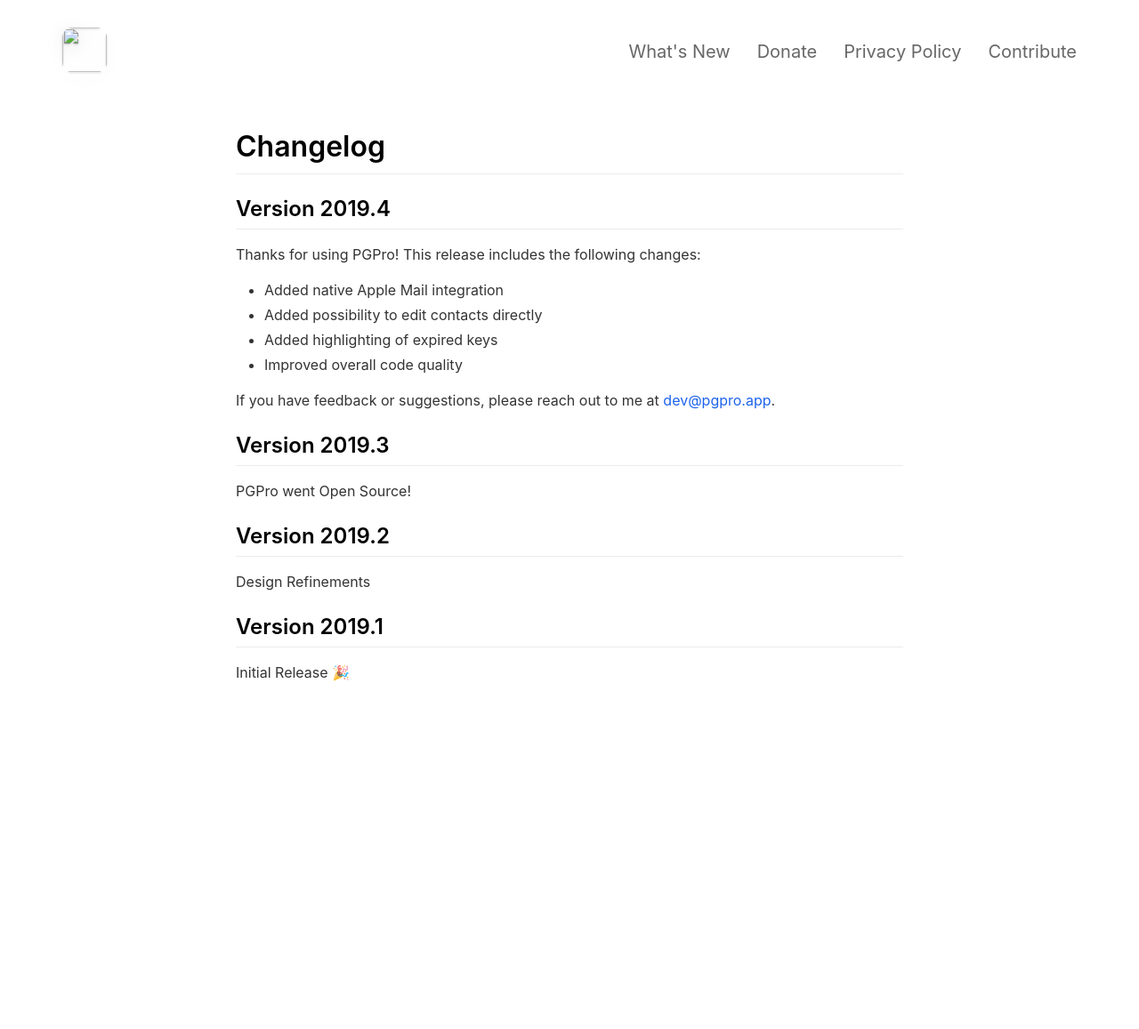
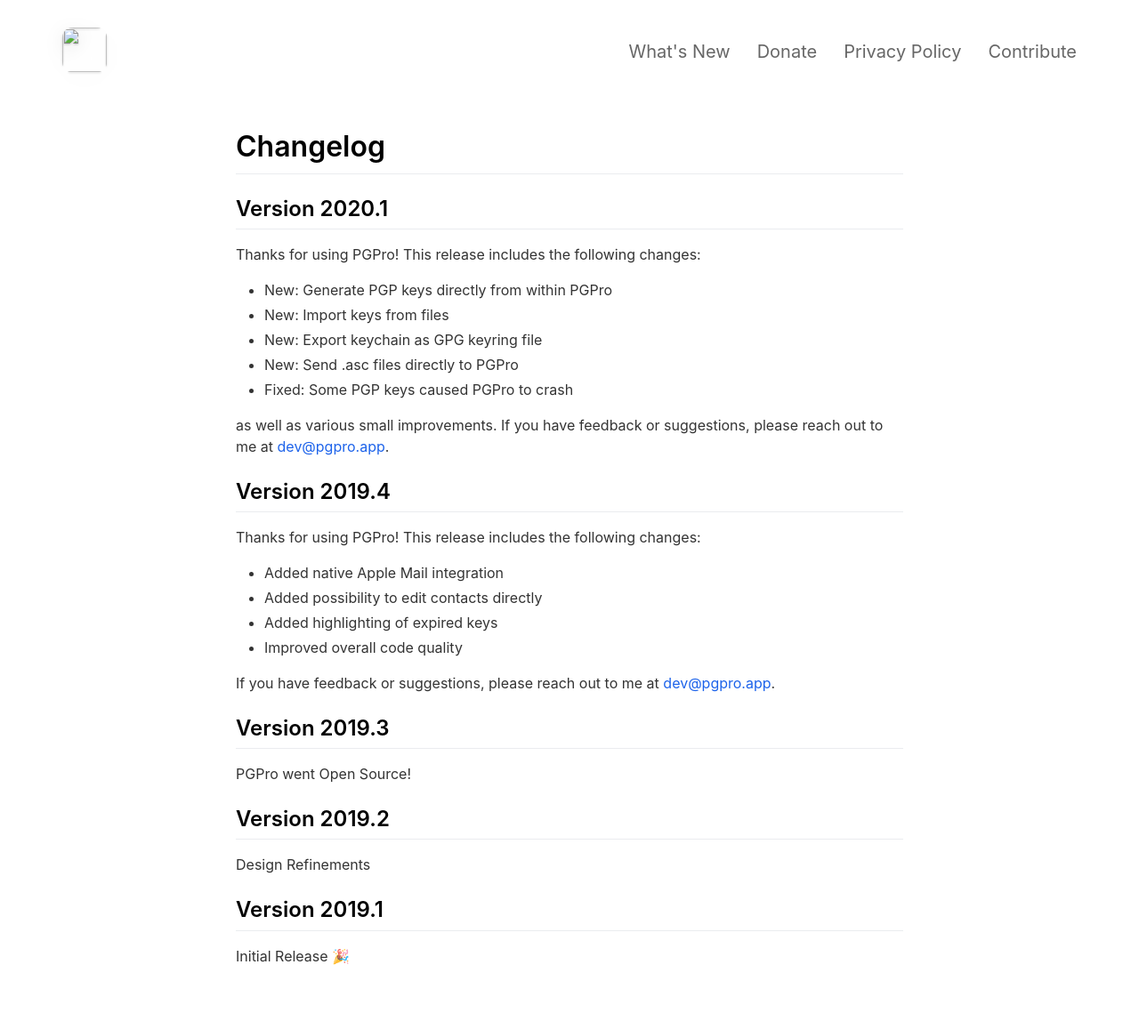
Before and after one commit to lucanaef/PGPro, a Jekyll site: the page built from docs/_pages/changelog.md, in a window 1280 px wide. Shown: the whole page at 89% size. Built offline with Jekyll 4.4.1, drawn with Linux system fonts in a browser that asks for light colours; nearby versions of some CDN libraries; before the commit the page ends 900 px from its top, so only the background shows below that.

Commit message:
changelog updated

```diff
--- a/docs/_config.yml
+++ b/docs/_config.yml
@@ -22,11 +22,11 @@ enable_smart_app_banner                   : true
 your_name                                 : Luca Näf
 your_link                                 : https://naef.lu
 your_city                                 : Switzerland
-email_address                             : dev@pgpro.app
+email_address                             :
 facebook_username                         :
 instagram_username                        :
 twitter_username                          :
-github_username                           : lucanaef/PGPro
+github_username                           :
 youtube_username                          :
 
 
--- a/docs/_pages/changelog.md
+++ b/docs/_pages/changelog.md
@@ -6,6 +6,20 @@ include_in_header: true
 
 
 # Changelog
+
+## **Version 2020.1**
+
+Thanks for using PGPro!
+This release includes the following changes:
+
+- New: Generate PGP keys directly from within PGPro
+- New: Import keys from files
+- New: Export keychain as GPG keyring file
+- New: Send .asc files directly to PGPro
+- Fixed: Some PGP keys caused PGPro to crash
+
+as well as various small improvements.
+If you have feedback or suggestions, please reach out to me at [dev@pgpro.app](mailto:dev@pgpro.app).
 
 ## **Version 2019.4**
 
```
Also changed, not shown: docs/_includes/footer.html (+5 -3 lines), docs/_pages/donate.md (+8 -4 lines).
